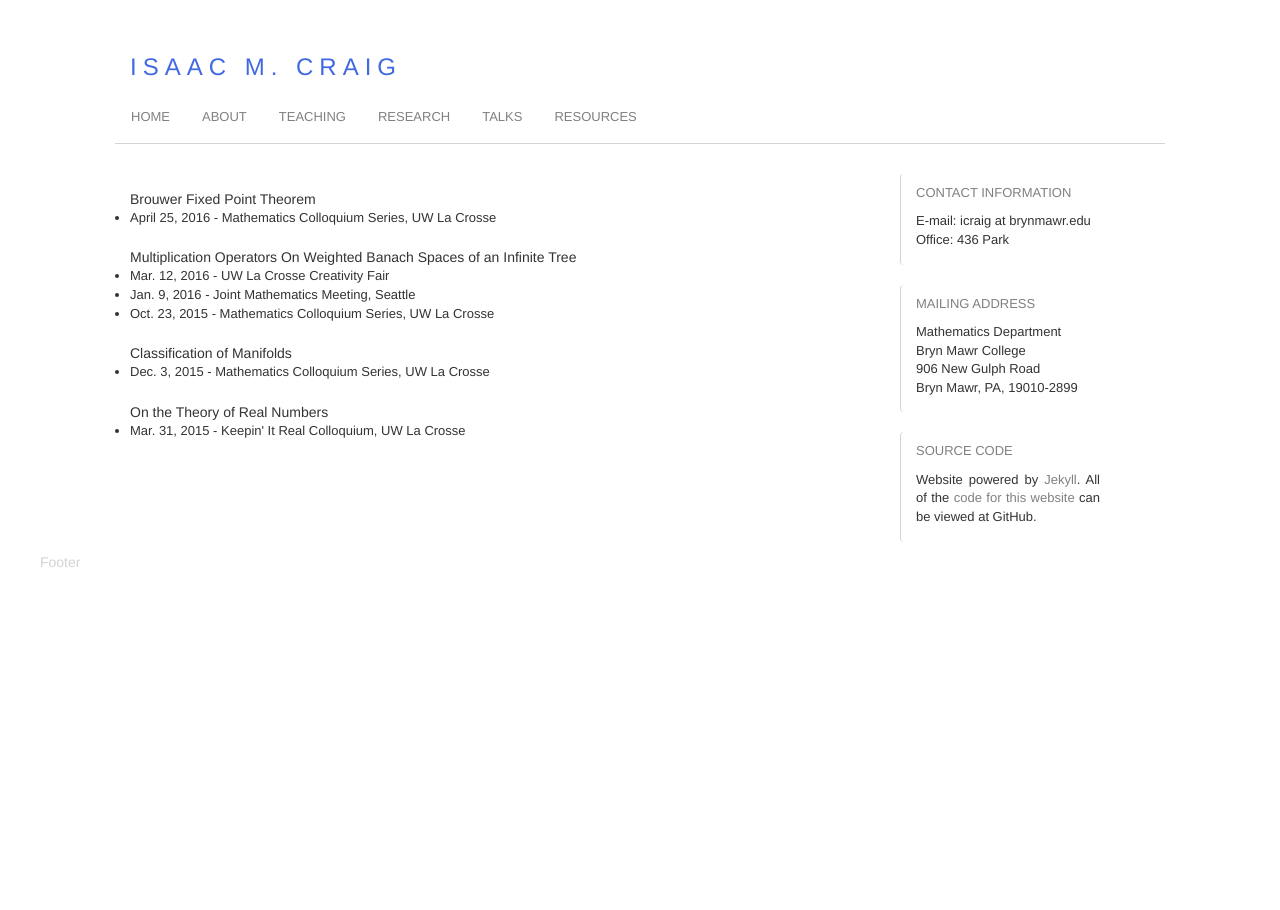
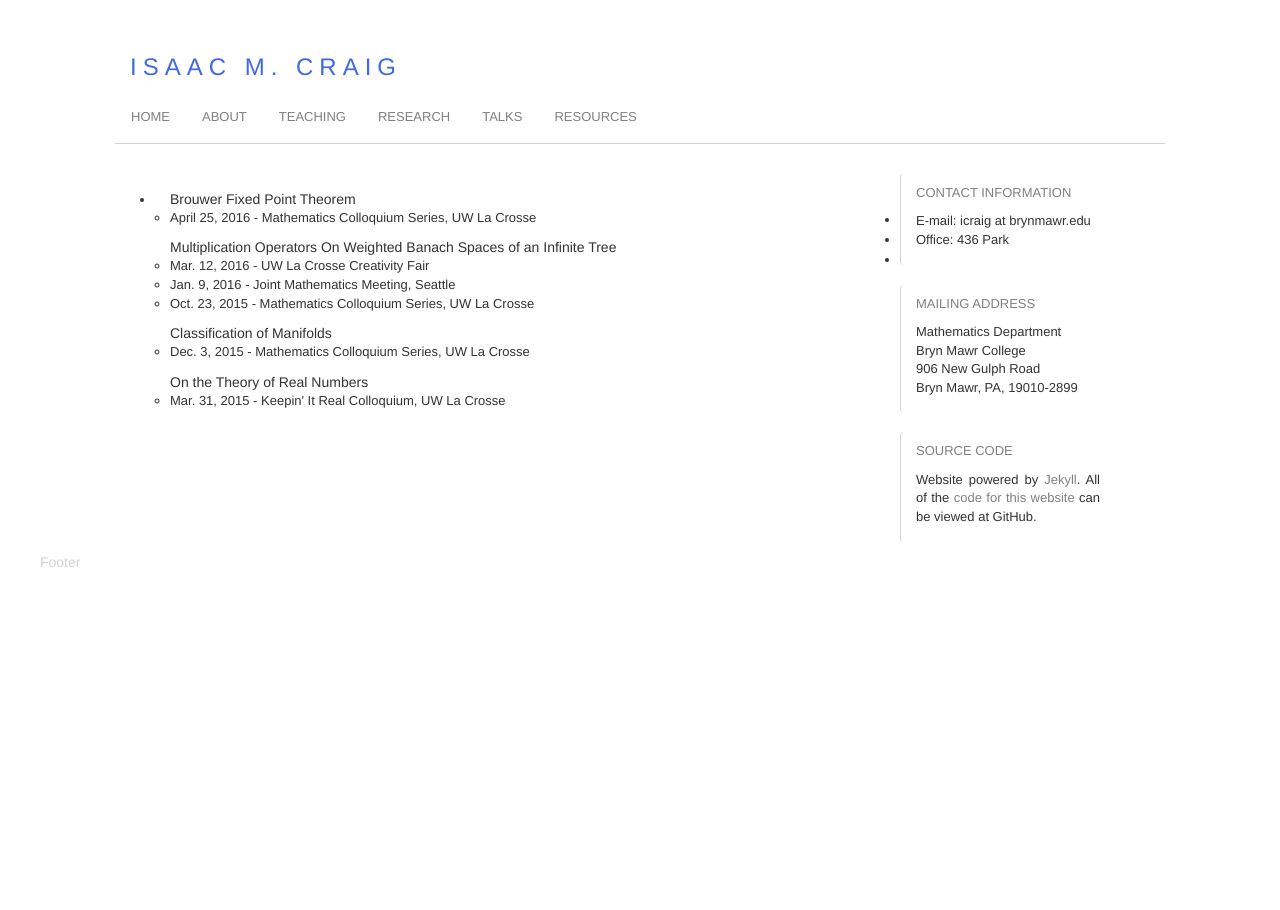
Before and after one commit to isundberg/isaacmc.github.io, a Jekyll site: the page built from talks/index.html, in a window 1280 px wide. Built offline with Jekyll 4.4.1, drawn with Linux system fonts in a browser that asks for light colours.

Commit message:
Update index.html

```diff
--- a/talks/index.html
+++ b/talks/index.html
@@ -3,13 +3,18 @@
 title:
 ---
 
+<ul class="list-style">
+
+    <li>
       <div id="contentBlock" class="col-sm-12">
       <div id="contentItem" class="col-sm-8">Brouwer Fixed Point Theorem</div>
       <ul id="contentList" class="col-sm-8">
         <li>April 25, 2016 - Mathematics Colloquium Series, UW La Crosse</li>
       </ul>
       </div>
+    </li>
 
+    <li>
       <div id="contentBlock" class="col-sm-12">
       <div id="contentItem" class="col-sm-8">Multiplication Operators On Weighted Banach Spaces of an Infinite Tree</div>
       <ul id="contentList" class="col-sm-8">
@@ -18,17 +23,23 @@
         <li>Oct. 23, 2015 - Mathematics Colloquium Series, UW La Crosse</li>
       </ul>
       </div>
+    </li>
 
+    <li>
       <div id="contentBlock" class="col-sm-12">
       <div id="contentItem" class="col-sm-8">Classification of Manifolds</div>
       <ul id="contentList" class="col-sm-8">
         <li>Dec. 3, 2015 - Mathematics Colloquium Series, UW La Crosse</li>
       </ul>
       </div>
+    </li>
 
+    <li>
       <div id="contentBlock" class="col-sm-12">
       <div id="contentItem" class="col-sm-8">On the Theory of Real Numbers</div>
       <ul id="contentList" class="col-sm-8">
           <li>Mar. 31, 2015 - Keepin' It Real Colloquium, UW La Crosse</li>
       </ul>
       </div>
+    </li>
+</ul>
```
Lines whose indentation alone changed are shown as unchanged.
